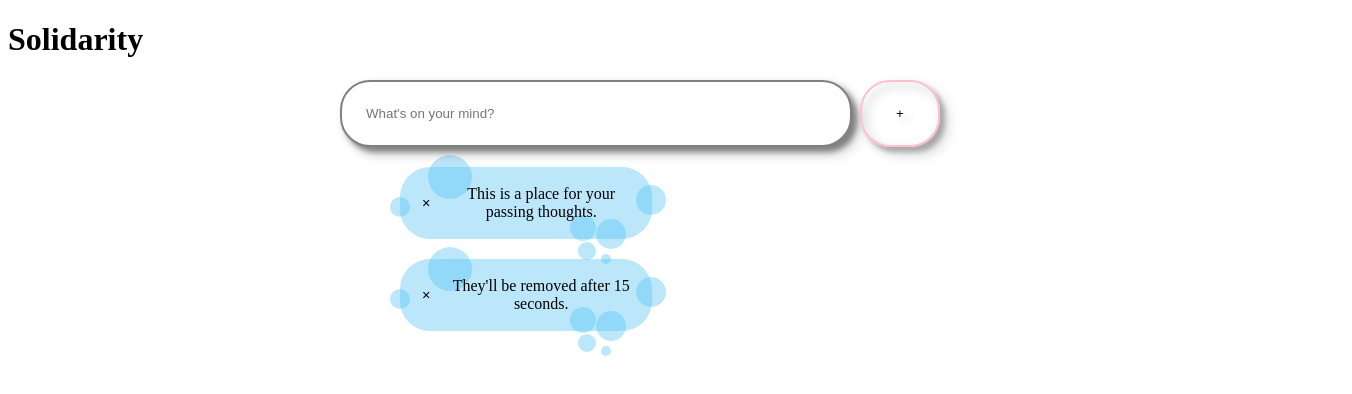
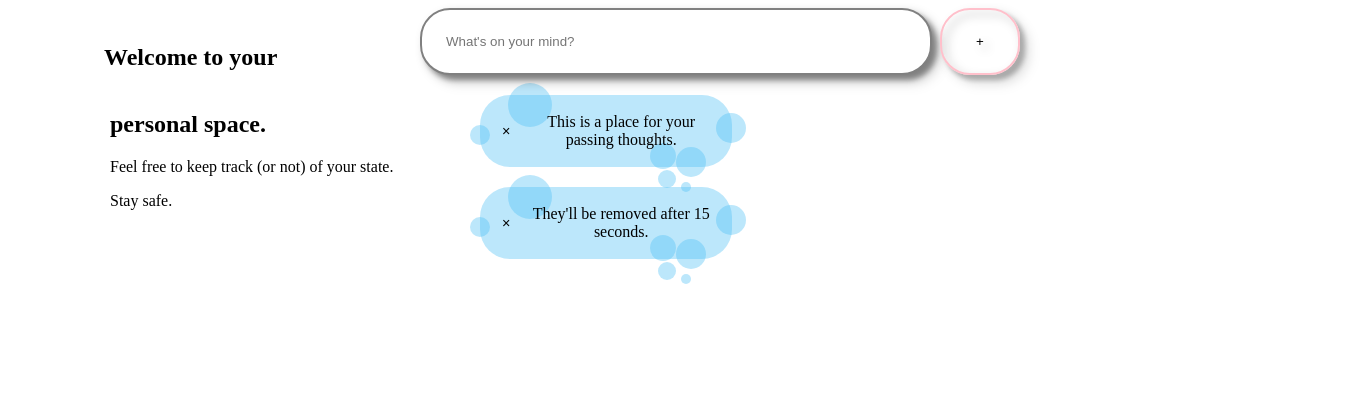
Before and after one commit to JuditKaramazov/expaTICs, a Next.js app: page /Dashboard/Solidarity/Solidarity in a window 1280 px wide. Shown: the top 394 px of the page, 1352 px wide, since content can reach past the window. Built offline with nearby package versions, Linux system fonts and the light colour scheme.

Commit message:
Initial Solidarity styles

```diff
--- a/src/pages/Dashboard/Solidarity/Solidarity.jsx
+++ b/src/pages/Dashboard/Solidarity/Solidarity.jsx
@@ -4,7 +4,7 @@ import { SolidaryIdea } from '@/src/components/SolidaryIdea/SolidaryIdea';
 import { generateId, getNewExpirationTime } from '@/src/utils/expirationTime';
 import { Modal } from '@/src/components/Modal/Modal';
 import CoffeeGift from '@/src/components/CoffeeGift/CoffeeGift';
-import { FormContainer } from './Solidarity.styled';
+import { Section, Introduction, FormContainer } from './Solidarity.styled';
 
 function Solidarity()  {
   const [removedCount, setRemovedCount] = useState(0);
@@ -44,8 +44,14 @@ function Solidarity()  {
   }, [showModal]);
 
   return (
-    <div>
-      <h1>Solidarity</h1>
+    <Section>
+      <Introduction>
+        <h1>Welcome to your</h1>
+        <h2>personal space.</h2>
+        <br/>
+        <p>Feel free to keep track (or not) of your state.</p>
+        <p>Stay safe.</p>
+      </ Introduction>
       <FormContainer>
         <AddIdeaForm addIdea={addIdea} />
         <ul className="ideas">
@@ -57,7 +63,7 @@ function Solidarity()  {
       <Modal showModal={showModal} setShowModal={setShowModal}>
         <CoffeeGift />
       </ Modal>
-    </div>
+    </ Section>
   );
 };
 
--- a/src/pages/Dashboard/Solidarity/Solidarity.styled.js
+++ b/src/pages/Dashboard/Solidarity/Solidarity.styled.js
@@ -1,9 +1,82 @@
 import styled from "styled-components";
+
+export const Section = styled.section`
+  min-height: calc(100vh - ${(props) => props.theme.navHeight});
+  width: 100%;
+  display: flex;
+  flex-direction: column;
+  align-items: center;
+  justify-content: flex-end;
+  margin-left: 5rem;
+  margin-right: 1rem;
+  position: relative;
+  animation: smoothStart 2s ease-in;
+
+  @keyframes smoothStart {
+    0% {
+        opacity: 0;
+    }
+    50% {
+        opacity: 0.5;
+    }
+    100% {
+        opacity: 1;
+    }
+  }
+
+  @media (max-width: 30em) {
+    width: 95%;
+    margin: 0 30px 0 30px;
+    font-size: ${(props) => props.theme.fontsm};
+  }
+`;
+
+export const Introduction = styled.div`
+  position: absolute;
+  top: 0;
+  left: 0;
+  padding: 1rem;
+
+  h2 {
+    display: inline-block;
+    margin-left: 6px;
+    margin-bottom: 4px;
+    position: relative;
+  }
+
+  h2::after {
+    content: '';
+    width: 100%;
+    height: 2px;
+    position: absolute;
+    bottom: 0;
+    left: 0;
+    background-color: #010101;
+    transform: scaleX(0);
+    transform-origin: bottom right;
+    transition: transform 0.25s ease-out;
+  }
+
+  h2:hover::after {
+    transform: scaleX(1);
+    transform-origin: bottom left;
+  }
+
+  p {
+    margin-left: 6px;
+  }
+
+  @media (max-width: 30em) {
+    width: 90%;
+    margin-left: 50px;
+    font-size: ${(props) => props.theme.fontsm};
+  }
+`;
 
 export const FormContainer = styled.div`
   max-width: 600px;
   width: 100%;
-  margin: 0 auto;
+  margin-bottom: 10rem;
 
   .AddIdeaForm {
     display: flex;
```
